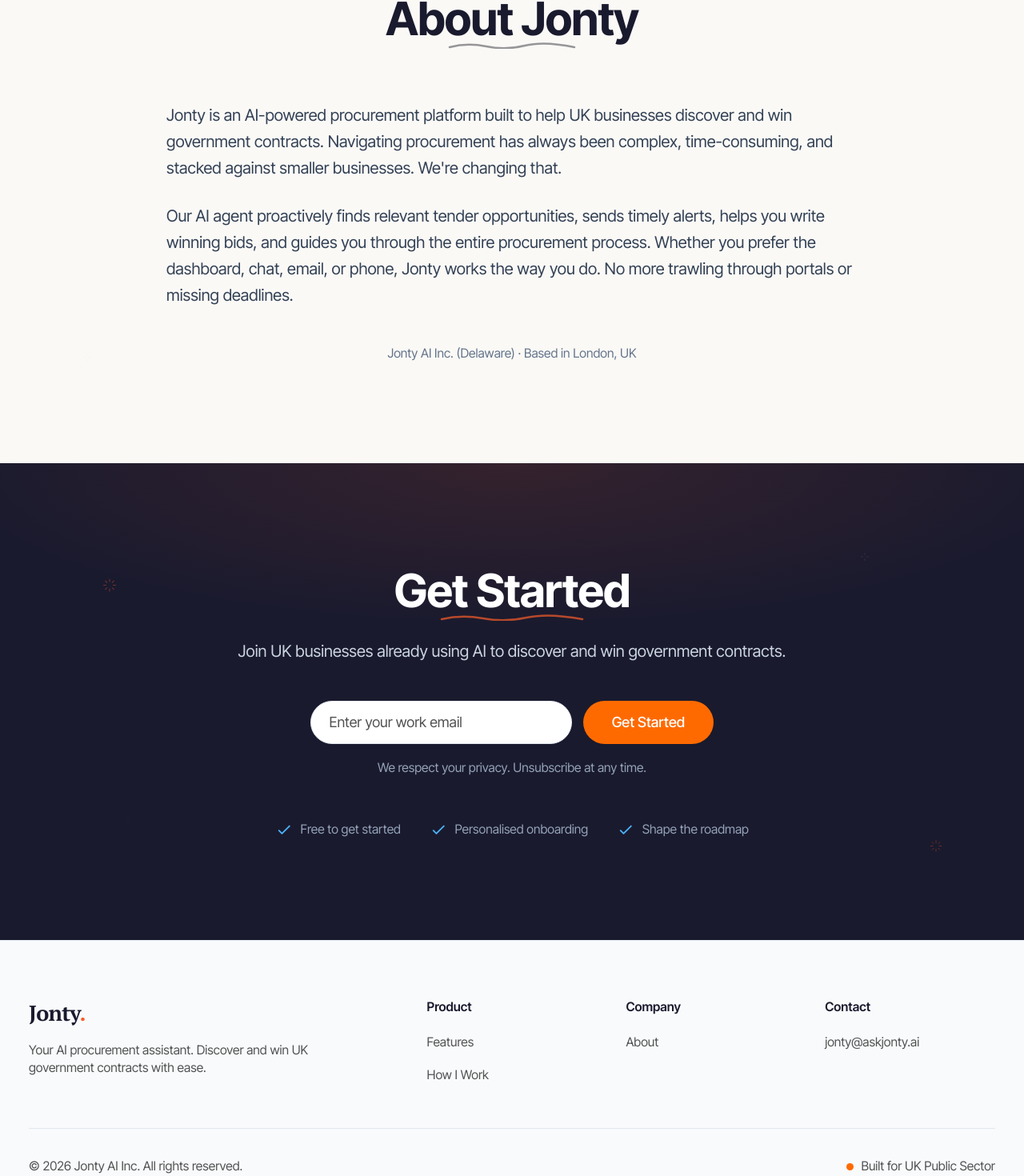
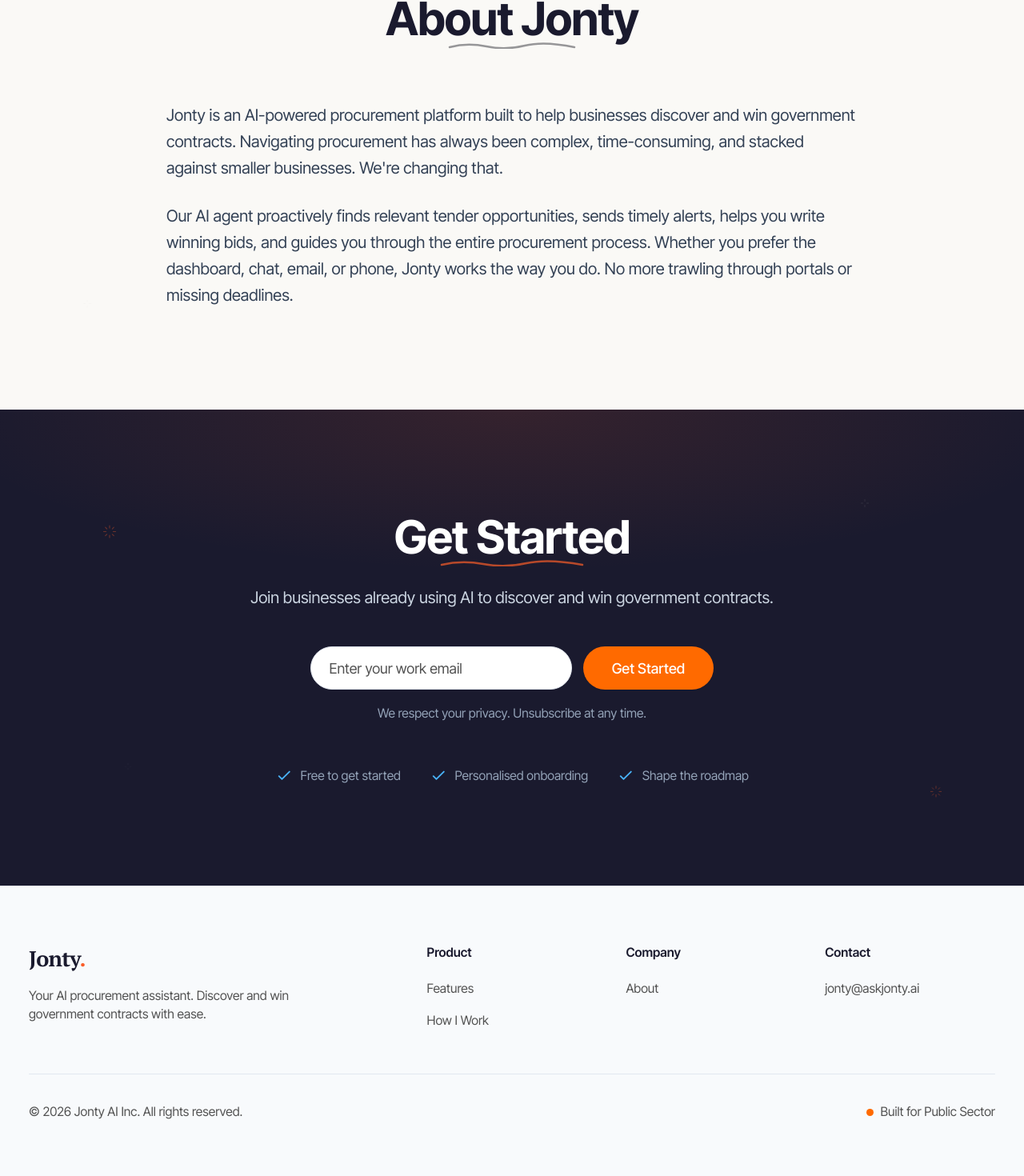
Before and after one commit to jonty-ai/jonty-landing, a Next.js app: page / in a window 1280 px wide. Shown: the part 3836-5306 px from the top of the page at 80% size. Built offline with nearby package versions, Linux system fonts and the light colour scheme; no server answers.

Commit message:
fix: remove UK-specific geography and company location references
Remove all UK-centric copy, Delaware registration, London location,
en-GB locale, and GB address schema to avoid limiting Jonty to a
single geography.

```diff
--- a/src/app/layout.tsx
+++ b/src/app/layout.tsx
@@ -27,10 +27,8 @@
   description:
     'Jonty is a GovTech AI startup helping SMEs win government contracts. Get AI-powered tender alerts, procurement guidance, event discovery, and partner matching for public sector opportunities.',
   keywords: [
-    // GovTech & positioning (global + UK for investor discovery)
+    // GovTech & positioning
     'GovTech',
-    'GovTech UK',
-    'UK GovTech',
     'GovTech startup',
     'government technology',
     'public sector technology',
@@ -74,7 +72,7 @@
   },
   openGraph: {
     type: 'website',
-    locale: 'en_GB',
+    locale: 'en_US',
     url: '/',
     siteName: 'Jonty',
     title: 'Jonty - AI Procurement Assistant for Government Contracts',
--- a/src/components/layout/Footer.tsx
+++ b/src/components/layout/Footer.tsx
@@ -24,7 +24,7 @@
               </span>
             </Link>
             <p className="mt-4 max-w-xs text-sm text-muted-foreground">
-              Your AI procurement assistant. Discover and win UK government contracts with ease.
+              Your AI procurement assistant. Discover and win government contracts with ease.
             </p>
           </div>
 
@@ -82,7 +82,7 @@
             </p>
             <div className="flex items-center gap-2 text-sm text-muted-foreground">
               <span className="inline-flex h-2 w-2 rounded-full bg-jonty-500" />
-              Built for UK Public Sector
+              Built for Public Sector
             </div>
           </div>
         </div>
--- a/src/components/sections/About.tsx
+++ b/src/components/sections/About.tsx
@@ -53,7 +53,7 @@
 
           <div className="space-y-6 text-body text-slate-700 leading-relaxed">
             <p>
-              Jonty is an AI-powered procurement platform built to help UK businesses discover and
+              Jonty is an AI-powered procurement platform built to help businesses discover and
               win government contracts. Navigating procurement has always been complex,
               time-consuming, and stacked against smaller businesses. We&apos;re changing that.
             </p>
@@ -65,17 +65,6 @@
             </p>
           </div>
 
-          <motion.div
-            initial={{ opacity: 0, y: 20 }}
-            whileInView={{ opacity: 1, y: 0 }}
-            viewport={{ once: true }}
-            transition={{ duration: 0.5, delay: 0.2 }}
-            className="mt-10 text-center"
-          >
-            <p className="text-sm text-slate-500">
-              Jonty AI Inc. (Delaware) · Based in London, UK
-            </p>
-          </motion.div>
         </motion.div>
       </Container>
     </section>
--- a/src/components/sections/EmailCapture.tsx
+++ b/src/components/sections/EmailCapture.tsx
@@ -74,7 +74,7 @@
             </div>
           </div>
           <p className="mt-6 text-body text-slate-300">
-            Join UK businesses already using AI to discover and win government contracts.
+            Join businesses already using AI to discover and win government contracts.
           </p>
 
           <div className="mt-10 max-w-md mx-auto">
--- a/src/components/seo/StructuredData.tsx
+++ b/src/components/seo/StructuredData.tsx
@@ -6,7 +6,7 @@
   url: SITE_URL,
   logo: `${SITE_URL}/images/og-image.png`,
   description:
-    'AI-powered procurement platform helping UK businesses discover and win government contracts.',
+    'AI-powered procurement platform helping businesses discover and win government contracts.',
   foundingDate: '2024',
   founders: [
     {
@@ -18,10 +18,6 @@
       name: 'Kuldeep Daftary',
     },
   ],
-  address: {
-    '@type': 'PostalAddress',
-    addressCountry: 'GB',
-  },
   sameAs: [
     'https://www.linkedin.com/company/jonty/',
     'https://twitter.com/askjonty',
@@ -99,7 +95,7 @@
   description:
     'GovTech AI startup helping SMEs win government contracts with AI-powered tender alerts, procurement guidance, and event discovery.',
   url: SITE_URL,
-  inLanguage: 'en-GB',
+  inLanguage: 'en',
   isPartOf: {
     '@type': 'WebSite',
     name: 'Jonty',
```
Also changed, not shown: public/manifest.json.
